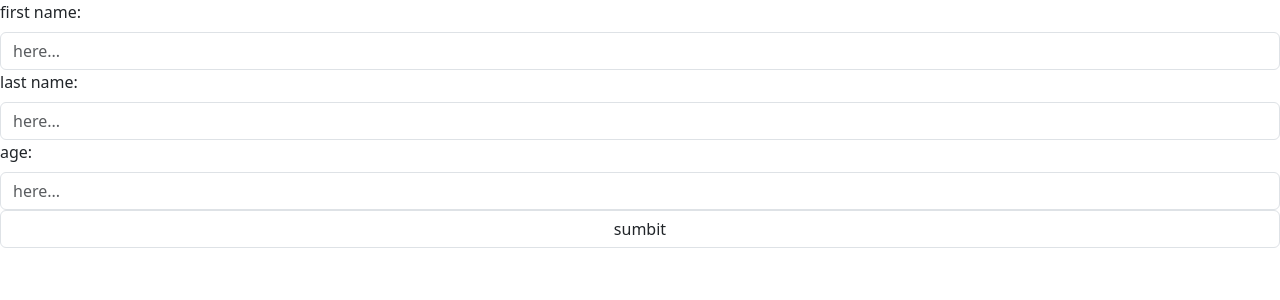
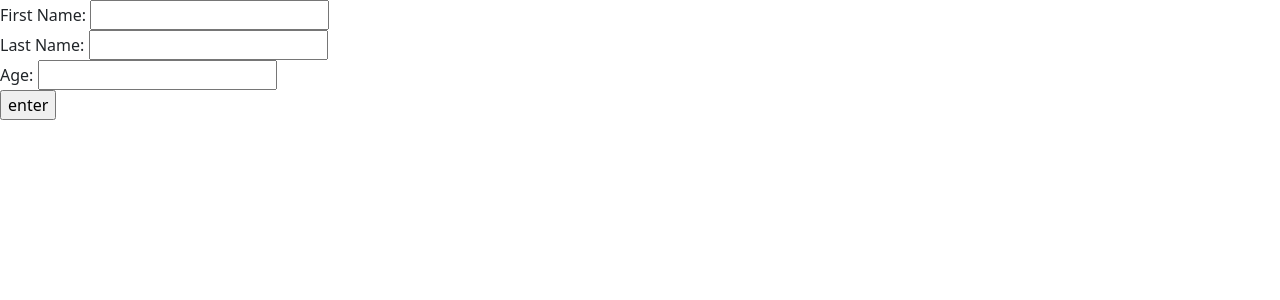
Before and after one commit to ademmenh/django-project1, a Django app: page / in a window 1280 px wide. Shown: the top 300 px of the page. Run offline with Django 5.2, Linux system fonts and the light colour scheme.

Commit message:
new form
bringing back the old form,
by adding new modification,

in views,
in Post method,
when instantiating the form,
form = forms.FormUser(),
add the request.POST as first arg,
then check if the form.is_valid():

```diff
--- a/project1/app1/forms.py
+++ b/project1/app1/forms.py
@@ -6,17 +6,24 @@ from django.core.exceptions import ValidationError
 
 
 
+
+
+
 class FormClient(forms.Form):
-    fname = forms.CharField(max_length=20, label="First Name:", required=True, initial="enter your name here..." )
+    fname = forms.CharField(max_length=20, label="first name:", required=True, error_messages={'required':'you have to enter your first name !!!'}, )
 
 
 
 
 
-class FormUser(forms.Form):
-    fname = forms.CharField(max_length=20, label="First Name:", required=True, error_messages={"required":"you have to enter your first name."})
-    lname = forms.CharField(max_length=20, label='Last Name:', required=True, error_messages={"required":"you have to enter you last name."} )
-    age = forms.IntegerField(required=True, label='Age', error_messages={"requied":"you have to enter you age."})
+
+
+
+class FormUsers(forms.Form):
+    fname = forms.CharField(max_length=20, label='First Name:', required=True, error_messages={'required':"you have to enter your first name."}, )
+    lname = forms.CharField(max_length=20, label='Last Name:', required=True, error_messages={'required':"you have to enter you last name."}, )
+    age = forms.IntegerField(label='Age', required=True, error_messages={'requied':"you have to enter you age."}, )
+
 
 
     def IsCorrect(self, dic):
--- a/project1/app1/middleware.py
+++ /dev/null
@@ -1,5 +0,0 @@
-from django.utils.deprecation import MiddlewareMixin
-
-class DisableCSRF(MiddlewareMixin):
-    def process_request(self, request):
-        setattr(request, "_dont_enforce_csrf_checks", True)
--- a/project1/app1/templates/form.html
+++ b/project1/app1/templates/form.html
@@ -2,37 +2,22 @@
 
 <head>
 
-    <title>hostname</title>
-    <link href="https://cdn.jsdelivr.net/npm/bootstrap@5.3.3/dist/css/bootstrap.min.css" rel="stylesheet" integrity="sha384-QWTKZyjpPEjISv5WaRU9OFeRpok6YctnYmDr5pNlyT2bRjXh0JMhjY6hW+ALEwIH" crossorigin="anonymous">
-</head>
+    <title>postname</title>
+    <link href="https://cdn.jsdelivr.net/npm/bootstrap@5.3.3/dist/css/bootstrap.min.css" rel="stylesheet" integrity="sha384-QWTKZyjpPEjISv5WaRU9OFeRpok6YctnYmDr5pNlyT2bRjXh0JMhjY6hW+ALEwIH" crossorigin="anonymous"></head>
 
 <body>
     <script src="https://cdn.jsdelivr.net/npm/bootstrap@5.3.3/dist/js/bootstrap.bundle.min.js" integrity="sha384-YvpcrYf0tY3lHB60NNkmXc5s9fDVZLESaAA55NDzOxhy9GkcIdslK1eN7N6jIeHz" crossorigin="anonymous"></script>
 
 
 
+    <div class="mb-3">
 
-    <div class="mb-3">
-        {% csrf_token %}
-
-        <form action='/' method='POST' class="form-label">
-            <label for="fname" maxlength="20" class="form-label">first name:</label>
-            <input type="text" required id="fname" placeholder="here..." class="form-control">
-
-            <label for="lname" class="form-label">last name:</label>
-            <input type="text"  maxlength="20" required id="lname" placeholder="here..." class="form-control">
-
-            <label for="age" class="form-label"> age:</label>
-            <input type="number" required id="age" placeholder="here..." class="form-control">
-
-            <input type="submit" value =sumbit class="form-control">
+        <form action="" method="POST">
+            {% csrf_token %}
+            {{ form }}
+            <input type="submit" value="enter">
         </form>
 
     </div>
 
-
-
-
-
-
 </body>
--- a/project1/app1/views.py
+++ b/project1/app1/views.py
@@ -2,6 +2,7 @@ from django.shortcuts import render, HttpResponse
 from . import forms
 from . import models
 
+from django.core.exceptions import ValidationError
 
 
 
@@ -9,23 +10,27 @@ from . import models
 # TODO fix the registration
 
 def form(request):
+
     if request.method == "GET":
-        return render(request, 'form.html', {})
-
+        form = forms.FormUsers()
+        # print(form)
+        context = {'form': form, }
+        return render(request, 'form.html', context)
 
     elif request.method == "POST":
-        print(request.POST)
-        return render(request, 'done.html', {})
-        # form = forms.FormUser(request.POST)
+        form = forms.FormUsers(request.POST)
+        # print(form)
 
-        # if form.is_valid():
-        #     Submitionform = request.POST
-        #     form.IsCorrect(Submitionform)
+        if form.is_valid():
+            Submitionform = request.POST
+            form.IsCorrect(Submitionform)
 
-        #     models.Users.objects.create(fname=Submitionform['fname'], lname=Submitionform['lname'], age=Submitionform['age'])
+            models.Users.objects.create(fname=Submitionform['fname'], lname=Submitionform['lname'], age=Submitionform['age'])
 
-        #     context = {'fname':request.POST['fname'], }
-        #     return render(request, 'done.html', context)
+            context = {'fname':request.POST['fname'], }
+            return render(request, 'done.html', context)
+        else:
+            return render(request, 'error.html', {})
 
     else:
         context = {}
--- a/project1/project1/settings.py
+++ b/project1/project1/settings.py
@@ -49,7 +49,6 @@ MIDDLEWARE = [
     'django.contrib.auth.middleware.AuthenticationMiddleware',
     'django.contrib.messages.middleware.MessageMiddleware',
     'django.middleware.clickjacking.XFrameOptionsMiddleware',
-    'app1.middleware.DisableCSRF'
 ]
 
 ROOT_URLCONF = 'project1.urls'
```
